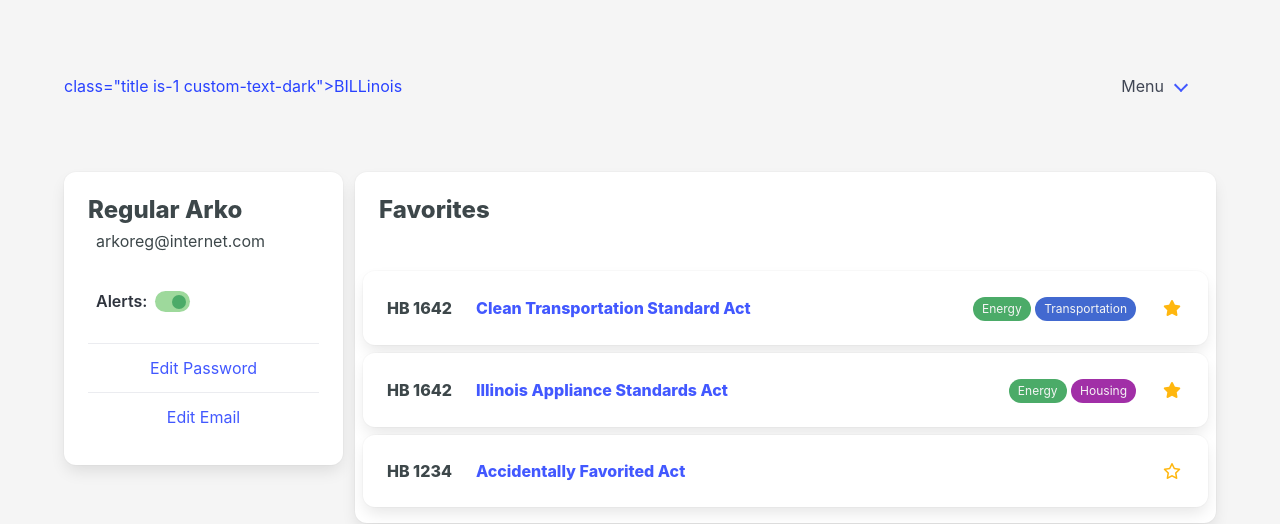
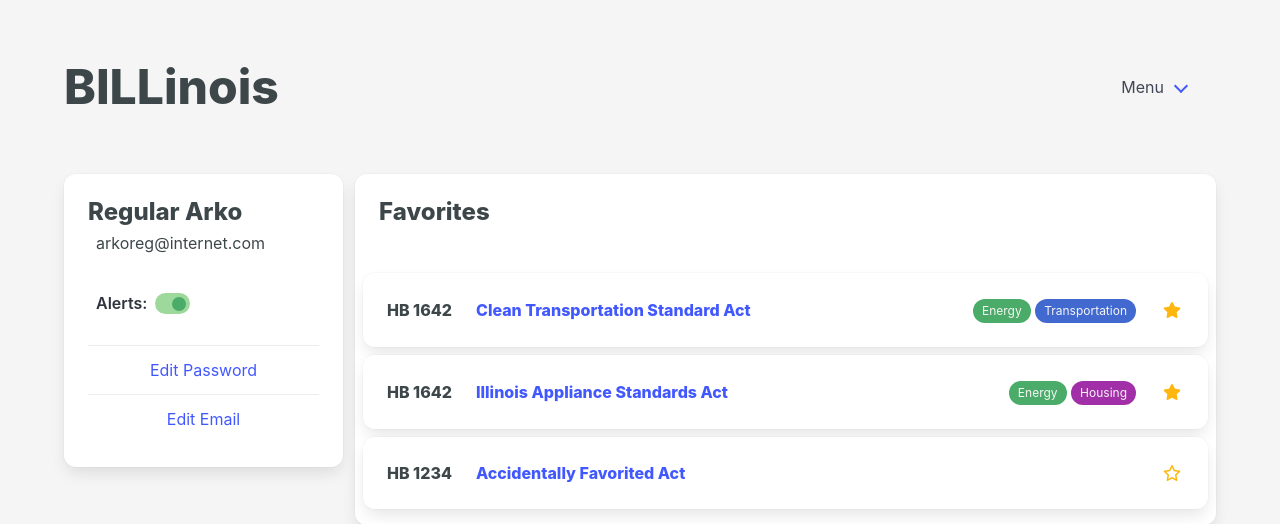
Before and after one commit to uchicago-capp-30320/BILLinois, a Django app: page /favorites/ in a window 1280 px wide. Shown: the top 524 px of the page. Run offline with Django 5.2, Linux system fonts and the light colour scheme; the visitor is signed in with stand-in values (Sample User, id 1); parts of the project's set-up code (start-up, migrations or seed data) failed here and were passed over.

Commit message:
Fix malformed tag

```diff
--- a/templates/favorites.html
+++ b/templates/favorites.html
@@ -16,7 +16,7 @@
             <div class="columns is-vcentered is-mobile" style="margin: 0;">
               <!-- Title Column -->
               <div class="column is-narrow" style="padding-left: 0; flex-grow: 0;">
-                <a href="/">  class="title is-1 custom-text-dark">BILLinois </a>
+                <a href="/" class="title is-1 custom-text-dark">BILLinois </a>
               </div>
               <!-- Search Column, for spacing-->
               <div class="column" style="flex-grow: 1;">
```
